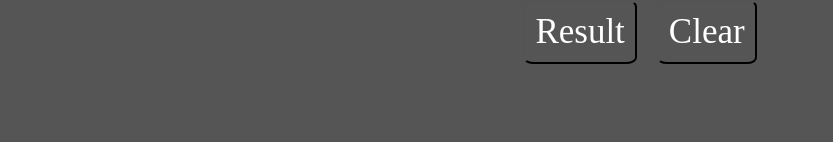
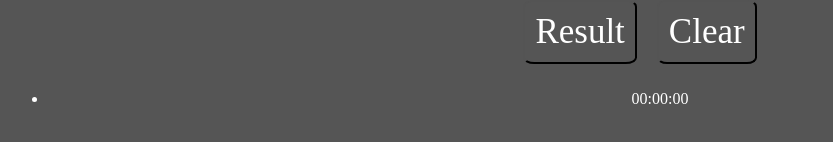
Before and after one commit to darokrk/Stopwatch-React, a React app: page / in a window 1280 px wide. Both pictures are taken after a click on the button "Result". Shown: the part 282-424 px from the top of the page, without its empty margins (0-833 px from the left). Built offline with nearby package versions, Linux system fonts and the light colour scheme.

Commit message:
Created ResultList and ListElement component

```diff
--- /dev/null
+++ b/src/components/ListElement.js
@@ -0,0 +1,7 @@
+import React from "react";
+
+const ListElement = props => {
+  return <li>{props.result}</li>;
+};
+
+export default ListElement;
--- /dev/null
+++ b/src/components/ResultList.js
@@ -0,0 +1,11 @@
+import React from "react";
+import ListElement from "./ListElement";
+
+const ResultList = props => {
+  const results = props.results.map(result => (
+    <ListElement key={result} result={result} />
+  ));
+  return <ul>{results}</ul>;
+};
+
+export default ResultList;
--- a/src/containers/App.js
+++ b/src/containers/App.js
@@ -1,7 +1,7 @@
 import React, { Component } from "react";
 import Button from "../components/Button";
+import ResultList from "../components/ResultList";
 import styles from "./App.css";
-import { runInThisContext } from "vm";
 
 class App extends Component {
   constructor(props) {
@@ -149,8 +149,9 @@ class App extends Component {
         <Button text={"Pause"} handleClick={this.pause} />
         <Button text={"Stop"} handleClick={this.stop} />
         <div>{this.format()}</div>
-        <Button text={"Result"} />
+        <Button text={"Result"} handleClick={this.addResult} />
         <Button text={"Clear"} />
+        <ResultList results={this.state.results} />
       </div>
     );
   }
```
